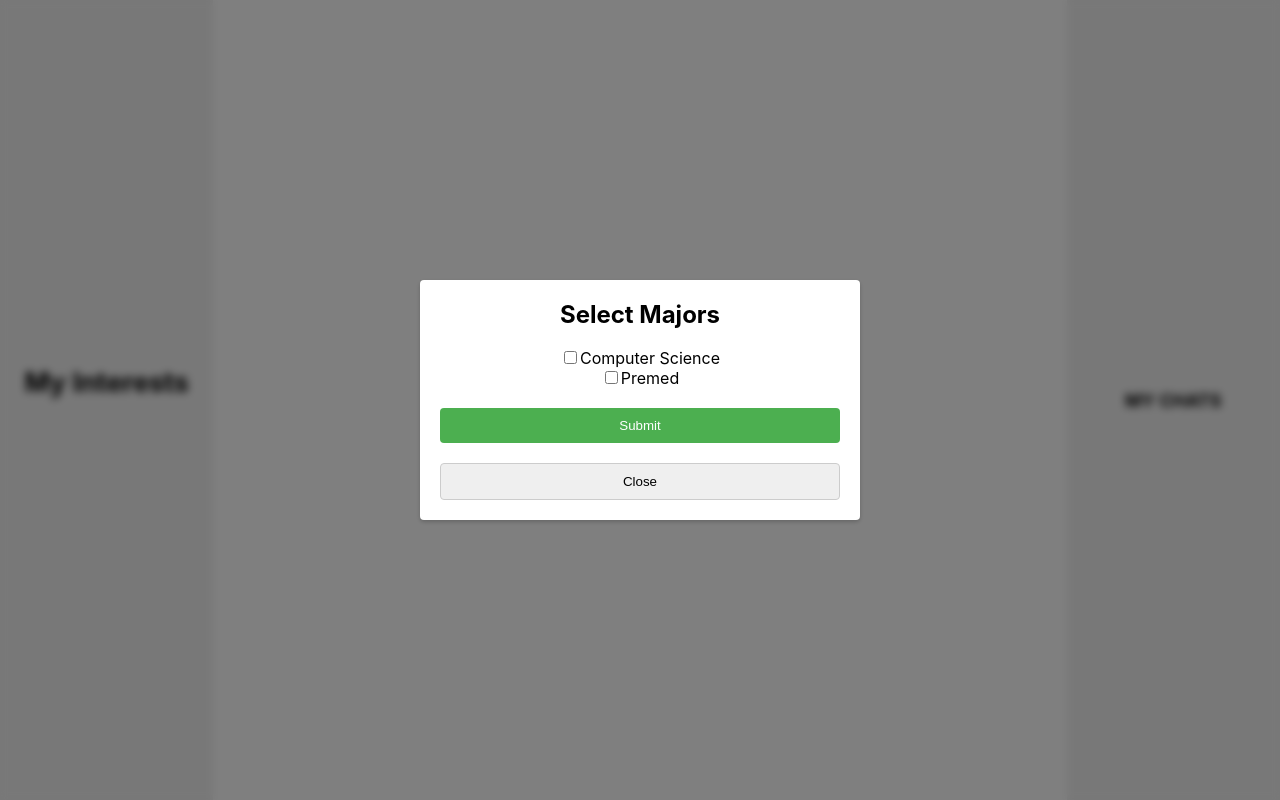
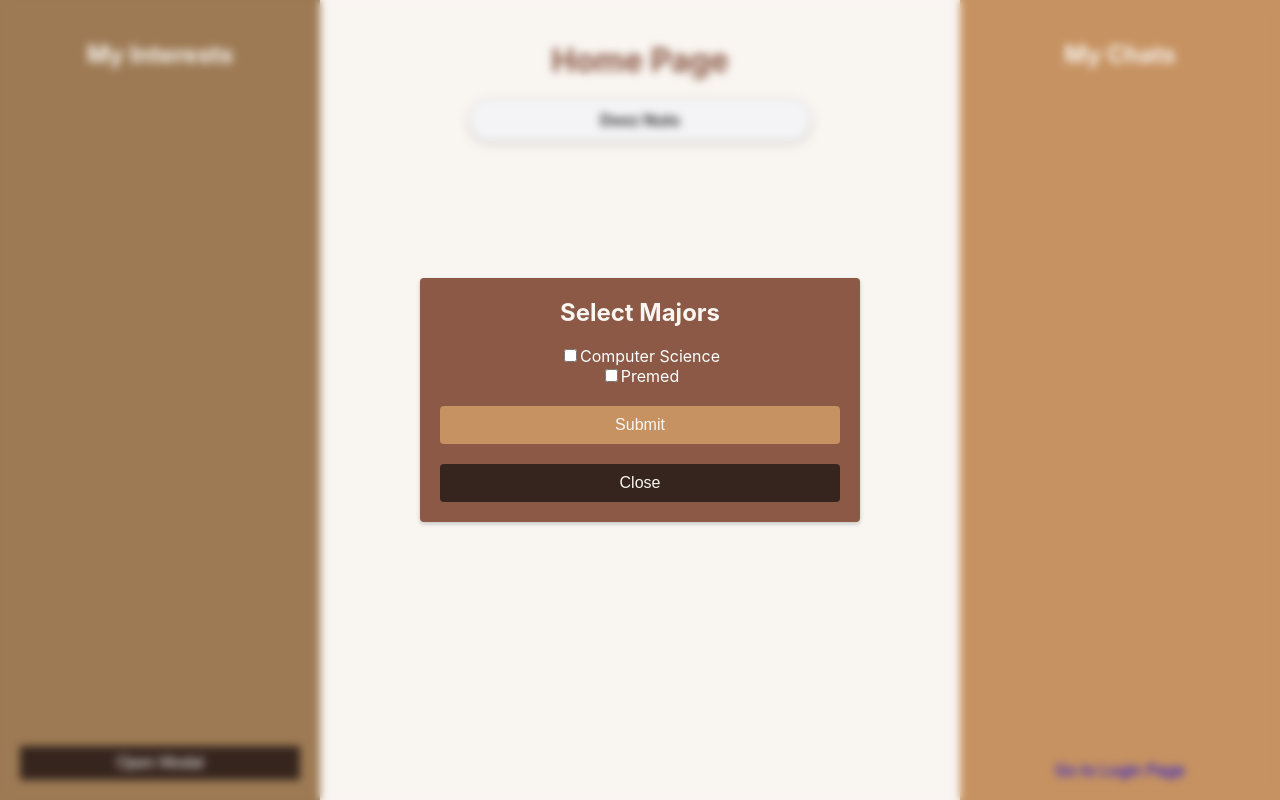
Before and after one commit to jamesmwu/Pathfinder, a React (Create React App) app in the folder frontend/: page /home in a window 1280 px wide. Built offline with nearby package versions, Linux system fonts and the light colour scheme.

Commit message:
Added some styling and placeholder mentor

```diff
--- /dev/null
+++ b/frontend/src/components/Mentor.js
@@ -0,0 +1,10 @@
+import React from "react";
+import "../styles/mentor.css";
+
+export default function Mentor({ name }) {
+    return (
+        <div className="mentor">
+            <span className="mentor-name">{name}</span>
+        </div>
+    );
+}
--- a/frontend/src/index.css
+++ b/frontend/src/index.css
@@ -1,3 +1,12 @@
+:root {
+    --color-dark-roast: #36251e;
+    --color-caramel: #c69261;
+    --color-cream: #f9f5f1;
+    --color-espresso: #8b5945;
+    --color-hazelnut: #9d7a54;
+  }
+
+
 body {
   margin: 0;
   font-family: -apple-system, BlinkMacSystemFont, 'Segoe UI', 'Roboto', 'Oxygen',
--- a/frontend/src/pages/HomePage.js
+++ b/frontend/src/pages/HomePage.js
@@ -1,6 +1,7 @@
 import React, { useState } from "react";
 import { NavLink } from "react-router-dom";
 import Modal from "../components/Modal";
+import Mentor from "../components/Mentor";
 import '../styles/homePage.css';
 
 export default function HomePage() {
@@ -23,6 +24,7 @@ export default function HomePage() {
     return (
         <div className="home-page">
             <div className="sidebar-left">
+                <div>
                     <h2>My Interests</h2>
                     <ul>
                         {selectedMajors.map((major) => (
@@ -30,13 +32,18 @@ export default function HomePage() {
                         ))}
                     </ul>
                 </div>
+
+                <button onClick={openModal}>Open Modal</button>
+            </div>
             <div className="main-content">
                 <h1>Home Page</h1>
+                <Mentor name="Deez Nuts" />
                 <Modal isOpen={isOpen} majors={['Computer Science', 'Premed']} onClose={closeModal} onSubmit={handleModalSubmit} />
+            </div>
+            <div className="sidebar-right">
+                <h2>My Chats</h2>
                 <NavLink to="/">Go to Login Page</NavLink>
-                <button onClick={openModal}>Open Modal</button>
             </div>
-            <div className="sidebar-right">MY CHATS</div>
         </div>
     );
 }
--- a/frontend/src/styles/homePage.css
+++ b/frontend/src/styles/homePage.css
@@ -1,37 +1,77 @@
-.home-page {
+
+  .home-page {
     display: grid;
-    grid-template-columns: 1fr 4fr 1fr; /* Divide the screen into three columns: sidebars and main content */
+    grid-template-columns: 1fr 2fr 1fr;
+    background-color: var(--color-cream);
     height: 100vh; /* Set the height of the home page to fill the viewport */
   }
 
-  .sidebar-left,
-  .sidebar-right {
-    background-color: #f1f1f1;
+  .sidebar-left {
     display: flex;
     flex-direction: column;
-    align-items: center;
-    justify-content: center;
-    font-weight: bold;
-    font-size: 18px;
+    justify-content: space-between;
+    background-color: var(--color-hazelnut);
+    color: var(--color-cream);
+    padding: 20px;
   }
 
-  .sidebar-left {
-    grid-column: 1 / 2; /* Place the sidebar on the left */
+  .sidebar-left h2 {
+    margin-bottom: 10px;
+    font-size: 1.5rem;
+  }
+
+  .sidebar-left ul {
+    list-style-type: none;
+    padding: 0;
+  }
+
+  .sidebar-left li {
+    margin-bottom: 5px;
+  }
+
+  .main-content {
+    background-color: var(--color-cream);
+    padding: 20px;
+  }
+
+  .main-content h1 {
+    margin-bottom: 20px;
+    color: var(--color-espresso);
   }
 
   .sidebar-right {
-    grid-column: 3 / 4; /* Place the sidebar on the right */
+    display: flex;
+    flex-direction: column;
+    justify-content: space-between;
+    background-color: var(--color-caramel);
+    color: var(--color-cream);
+    padding: 20px;
   }
 
-  .main-content {
-    grid-column: 2 / 3; /* Place the main content in the center column */
-    display: flex;
-    flex-direction: column;
-    align-items: center;
-    justify-content: center;
+  .sidebar-right h2 {
+    margin-bottom: 10px;
+    font-size: 1.5rem;
   }
 
-  /* Additional styling for the main content if needed */
-  .main-content h1 {
-    margin-bottom: 20px;
+  /* Additional styling for links and buttons */
+  a {
+    /* color: #00ffe5; */
+    text-decoration: none;
   }
+
+  a:hover {
+    text-decoration: underline;
+  }
+
+  button {
+    background-color: var(--color-dark-roast);
+    color: var(--color-cream);
+    border: none;
+    padding: 8px 12px;
+    font-size: 1rem;
+    cursor: pointer;
+  }
+
+  button:hover {
+    background-color: var(--color-espresso);
+  }
--- /dev/null
+++ b/frontend/src/styles/mentor.css
@@ -0,0 +1,13 @@
+.mentor {
+    display: inline-block;
+    padding: 10px 20px;
+    background-color: #f4f4f7;
+    border-radius: 20px;
+    box-shadow: 0 2px 10px rgba(0, 0, 0, 0.2);
+    width: 50%;
+  }
+
+  .mentor-name {
+    font-weight: bold;
+    color: #333333;
+  }
--- a/frontend/src/styles/modal.css
+++ b/frontend/src/styles/modal.css
@@ -8,11 +8,10 @@
     align-items: center;
     justify-content: center;
     backdrop-filter: blur(4px);
-    background-color: rgba(0, 0, 0, 0.5);
   }
 
   .modal-content {
-    background-color: #fff;
+    background-color: var(--color-espresso);
     padding: 20px;
     border-radius: 4px;
     box-shadow: 0 2px 4px rgba(0, 0, 0, 0.2);
@@ -24,6 +23,7 @@
 
   .modal-content h2 {
     margin-top: 0;
+    color: var(--color-cream);
   }
 
   .modal-content form {
@@ -36,22 +36,27 @@
     margin-top: 10px;
     width: 100%;
     padding: 10px;
-    border: 1px solid #ccc;
     border-radius: 4px;
+    color: var(--color-cream);
+  }
+
+  .modal-content label {
+    color: white
   }
 
   .modal-content button[type="submit"] {
     margin-top: 20px;
-    background-color: #4caf50;
-    color: #fff;
+    background-color: var(--color-caramel);
+    color: var(--color-cream);
     border: none;
     cursor: pointer;
   }
 
   .modal-content button:hover {
-    background-color: #45a049;
+    background-color: #a4673b; /* Slightly darker shade of caramel */
   }
 
   .modal-content select {
     width: 100%;
+    color: var(--color-cream);
   }
```
Lines whose indentation alone changed are shown as unchanged.
